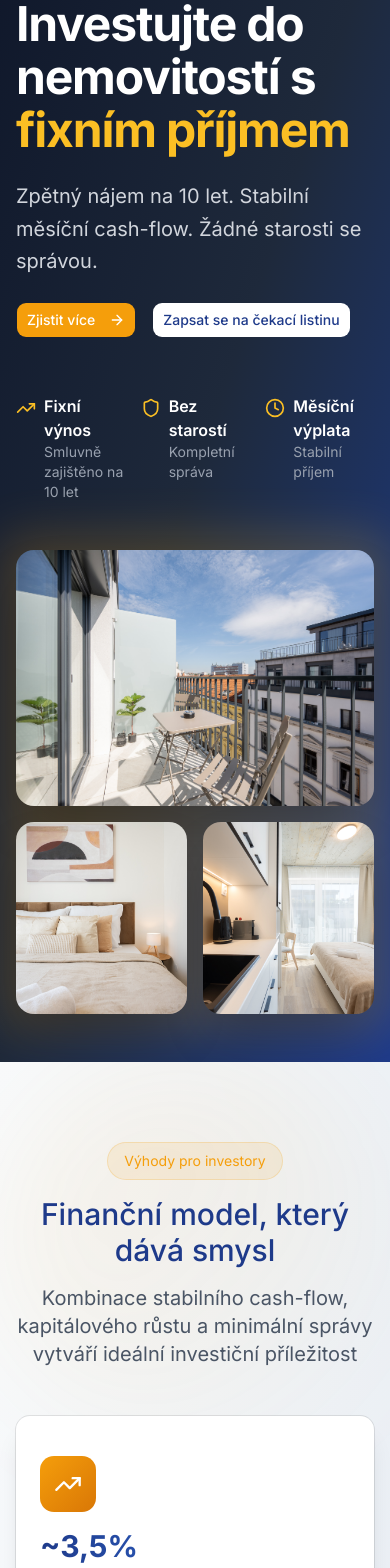
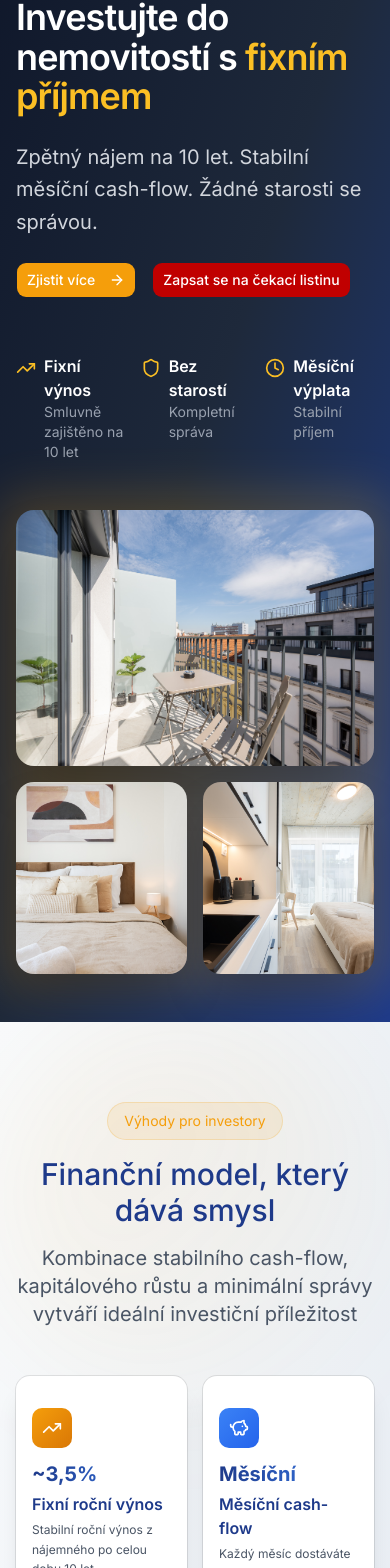
Before and after one commit to spilberkweb/rent-back, a Next.js app: page / in a window 390 px wide. Shown: the part 225-1793 px from the top of the page. Built offline with nearby package versions, Linux system fonts and the light colour scheme.

Commit message:
style: Update footer logo to white and refine responsive layouts and button styles across home page sections.

```diff
--- a/components/Footer.tsx
+++ b/components/Footer.tsx
@@ -3,7 +3,7 @@
 import { useLanguage } from "@/app/contexts/LanguageContext";
 import { Mail, MapPin, Phone } from "lucide-react";
 import Link from "next/link";
-const logoDark = "/imports/RENTBACK_01_primary_dark.svg";
+const logoWhite = "/rent-back-white.svg";
 
 export function Footer() {
   const { t } = useLanguage();
@@ -13,11 +13,7 @@ export function Footer() {
       <div className="container mx-auto px-4 py-12">
         <div className="grid grid-cols-1 md:grid-cols-3 gap-8">
           <div>
-            <img
-              src={(logoDark as any).src || (logoDark as any)}
-              alt="Rent|Back"
-              className="h-12 mb-4"
-            />
+            <img src={logoWhite} alt="Rent|Back" className="h-12 mb-4" />
             <p className="text-gray-400">{t.footer.tagline}</p>
           </div>
 
--- a/components/home/HeroSection.tsx
+++ b/components/home/HeroSection.tsx
@@ -17,17 +17,17 @@ export function HeroSection() {
 
       <div className="container mx-auto px-4 py-12 md:py-20">
         <div className="grid md:grid-cols-2 gap-12 items-center">
-          <div className="space-y-6">
+          <div className="space-y-6 max-w-2xl">
             <div className="inline-block px-4 py-2 bg-[#f59e0b]/10 border border-[#f59e0b]/30 rounded-full text-[#f59e0b] text-sm font-medium tracking-wide">
               {t.hero.badge}
             </div>
 
-            <h1 className="text-5xl md:text-6xl lg:text-[76px] font-bold leading-[1.1] tracking-tight">
+            <h1 className="text-4xl md:text-5xl lg:text-6xl font-semibold leading-[1.1] tracking-tight">
               {t.hero.title}{" "}
               <span className="text-[#fbbf24]">{t.hero.titleHighlight}</span>
             </h1>
 
-            <p className="text-xl md:text-[22px] text-gray-300 leading-relaxed max-w-2xl">
+            <p className="text-xl md:text-[22px] text-gray-300 leading-relaxed">
               {t.hero.subtitle}
             </p>
 
@@ -43,7 +43,7 @@ export function HeroSection() {
               <Link href="/kontakt#waiting-list">
                 <Button
                   size="lg"
-                  className="bg-white text-[#1e3a8a] hover:bg-gray-100"
+                  className="bg-[#C00000] text-white hover:bg-[#990000] transition-colors"
                 >
                   {t.contact.joinWaitingList}
                 </Button>
--- a/components/home/InvestorBenefitsSection.tsx
+++ b/components/home/InvestorBenefitsSection.tsx
@@ -71,7 +71,7 @@ export function InvestorBenefitsSection() {
           </p>
         </div>
 
-        <div className="grid md:grid-cols-2 lg:grid-cols-3 gap-6 max-w-6xl mx-auto">
+        <div className="grid grid-cols-2 lg:grid-cols-3 gap-4 md:gap-6 max-w-6xl mx-auto">
           {benefits.map((benefit, index) => {
             const Icon = benefit.icon;
             return (
@@ -79,17 +79,17 @@ export function InvestorBenefitsSection() {
                 key={index}
                 className="border-none shadow-xl hover:shadow-2xl transition-all hover:-translate-y-1 bg-white overflow-hidden group"
               >
-                <CardContent className="p-6">
-                  <div className={`w-14 h-14 bg-gradient-to-br ${benefit.color} rounded-xl flex items-center justify-center mb-4 group-hover:scale-110 transition-transform`}>
-                    <Icon className="w-7 h-7 text-white" />
+                <CardContent className="p-4 md:p-6">
+                  <div className={`w-10 h-10 md:w-14 md:h-14 bg-gradient-to-br ${benefit.color} rounded-lg md:rounded-xl flex items-center justify-center mb-3 md:mb-4 group-hover:scale-110 transition-transform`}>
+                    <Icon className="w-5 h-5 md:w-7 md:h-7 text-white" />
                   </div>
-                  <div className="text-3xl font-bold mb-1 bg-gradient-to-r from-[#1e3a8a] to-[#3b82f6] bg-clip-text text-transparent">
+                  <div className="text-xl md:text-3xl font-bold mb-1 bg-gradient-to-r from-[#1e3a8a] to-[#3b82f6] bg-clip-text text-transparent">
                     {benefit.value}
                   </div>
-                  <h3 className="text-xl mb-2 text-[#1e3a8a] font-semibold">
+                  <h3 className="text-base md:text-xl mb-1 md:mb-2 text-[#1e3a8a] font-semibold">
                     {benefit.title}
                   </h3>
-                  <p className="text-gray-600 text-sm leading-relaxed">
+                  <p className="text-gray-600 text-[12px] md:text-sm leading-relaxed">
                     {benefit.description}
                   </p>
                 </CardContent>
```
Also changed, not shown: public/rent-back-white.svg (added).
